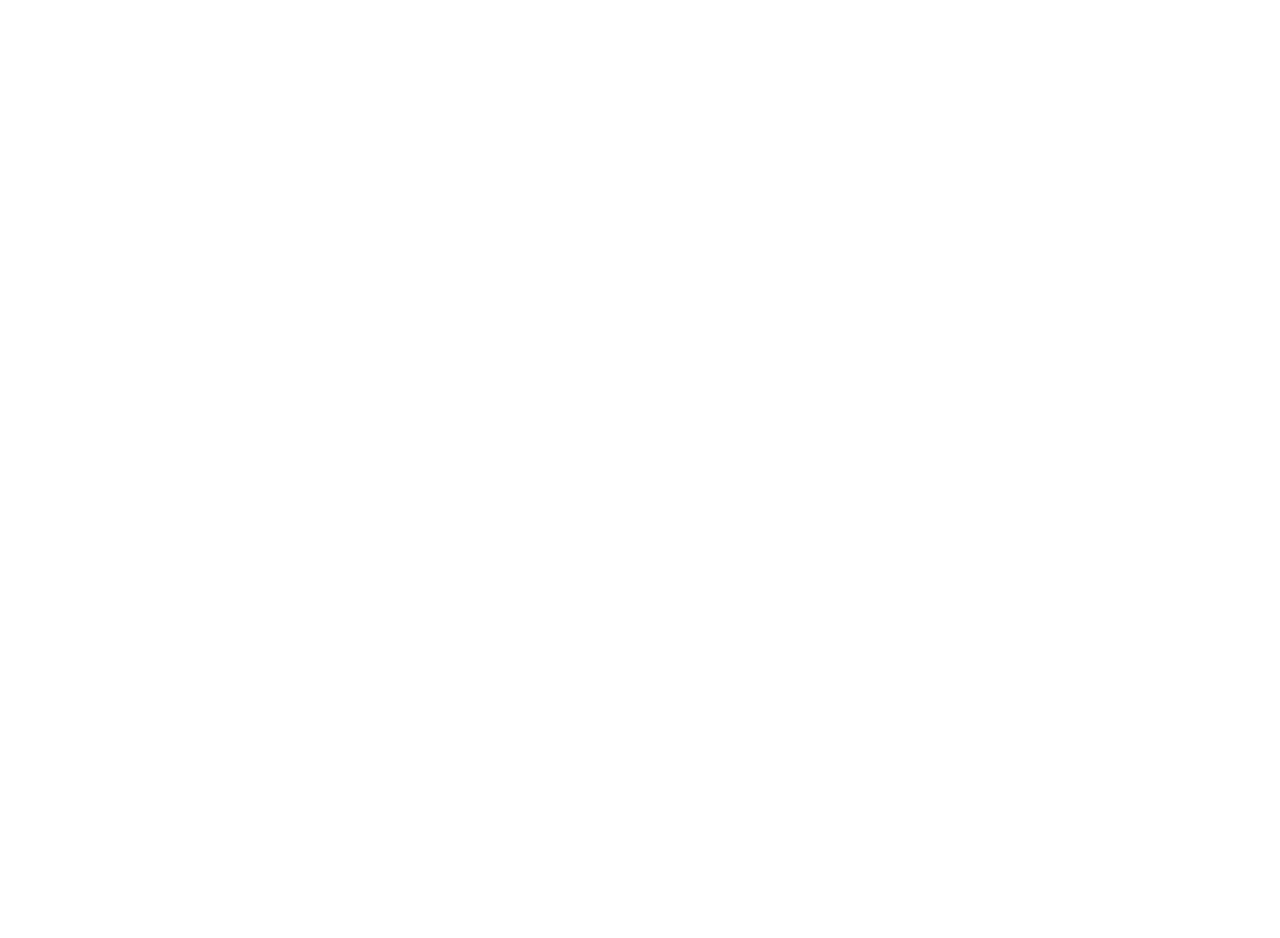
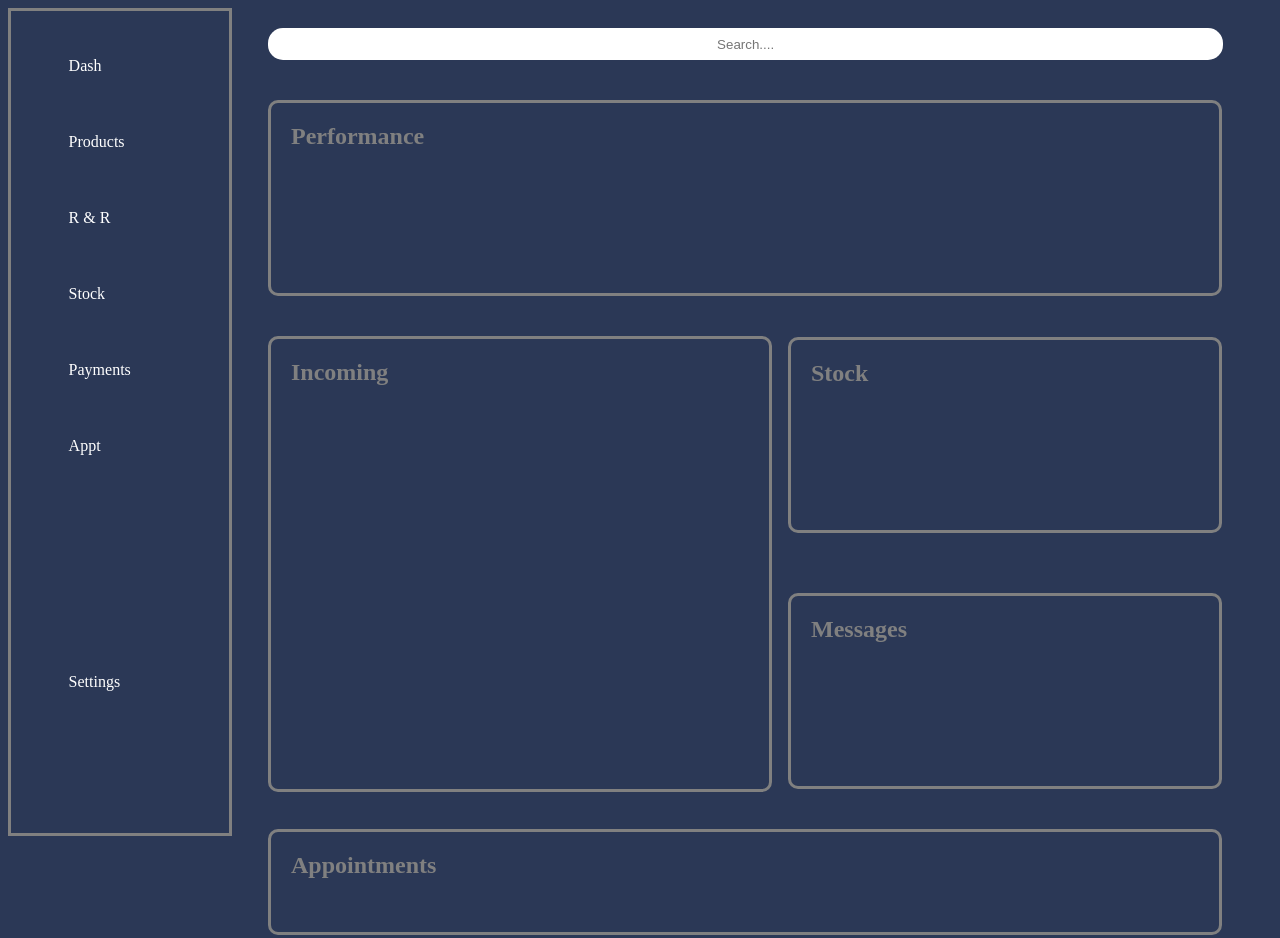
Before and after one commit to Kreativhype/TSA-SRM, a plain HTML site: page index.html in a window 1280 px wide. Before the commit the page ends 800 px from the top, so only its background shows below. Drawn offline with Linux system fonts and the light colour scheme.

Commit message:
Update of work

```diff
--- a/index.html
+++ b/index.html
@@ -4,9 +4,42 @@
     <meta charset="UTF-8">
     <meta http-equiv="X-UA-Compatible" content="IE=edge">
     <meta name="viewport" content="width=device-width, initial-scale=1.0">
+    <link rel="stylesheet" href="styles/styles.css">
     <title>TSA - SRM</title>
 </head>
 <body>
+    <div id="mySidenav" class="sidenav">
+        <a href="#">Dash</a>
+        <a href="#">Products</a>
+        <a href="#">R & R</a>
+        <a href="#">Stock</a>
+        <a href="#">Payments</a>
+        <a href="#">Appt</a>
+        <a href="#" class="settings-sidenav">Settings</a>
+    </div>
+    <div id="outputWindow">
+        <div class="search-top"><input type="text" placeholder="Search...." class="search-box"></div>
+
+        <div class="performance">
+            <h2>Performance</h2>
+        </div>
+
+        <div class="incoming">
+            <h2>Incoming</h2>
+        </div>
+
+        <div class="stock">
+            <h2>Stock</h2>
+        </div>
+
+        <div class="messages">
+            <h2>Messages</h2>
+        </div>
+
+        <div class="appointments">
+            <h2>Appointments</h2>
+        </div>
+    </div>
 
 </body>
 </html>
--- a/styles/styles.css
+++ b/styles/styles.css
@@ -0,0 +1,96 @@
+body {
+    background-color: #2B3856;
+}
+.sidenav {
+    border-style: solid;
+    border-color: grey;
+    height: 98%;
+    width: 15%;
+    position: fixed;
+    z-index: 1;
+    background-color: #2B3856;
+    padding-top: 3%;
+    padding-left: 2%;
+}
+.sidenav a {
+    padding-top: 200px;
+    color: white;
+    text-decoration: none;
+    padding: 8px 32px 50px 32px;
+    display: block;
+}
+.sidenav a:hover {
+    cursor: pointer;
+    color: #0909FF;
+}
+.settings-sidenav {
+    margin-top: 160px;
+}
+#outputWindow {
+    margin-left: 230px;
+    height: 100%;
+    border-style: none;
+    border-color: grey;
+}
+
+.search-box {
+    margin-top: 20px;
+    margin-left: 30px;
+    width: 92%;
+    height: 30px;
+    border-radius: 15px;
+    border-style: none;
+}
+.search-box::placeholder {
+    text-align: center;
+}
+.performance {
+    border-radius: 10px;
+    border-style: solid;
+    border-color: grey;
+    margin-top: 40px;
+    margin-left: 30px;
+    margin-right: 50px;
+    height: 190px;
+}
+.incoming {
+    border-radius: 10px;
+    border-style: solid;
+    border-color: grey;
+    margin-top: 40px;
+    margin-left: 30px;
+    margin-right: 500px;
+    height: 450px;
+}
+.stock {
+    border-radius: 10px;
+    border-style: solid;
+    border-color: grey;
+    margin-top: -455px;
+    margin-left: 550px;
+    margin-right: 50px;
+    height: 190px;
+}
+.messages {
+    border-radius: 10px;
+    border-style: solid;
+    border-color: grey;
+    margin-top: 60px;
+    margin-left: 550px;
+    margin-right: 50px;
+    height: 190px;
+}
+.appointments {
+    border-radius: 10px;
+    border-style: solid;
+    border-color: grey;
+    margin-top: 40px;
+    margin-bottom: 40px;
+    margin-left: 30px;
+    margin-right: 50px;
+    height: 100px;
+}
+h2 {
+    color: grey;
+    margin-left: 20px;
+}
```
